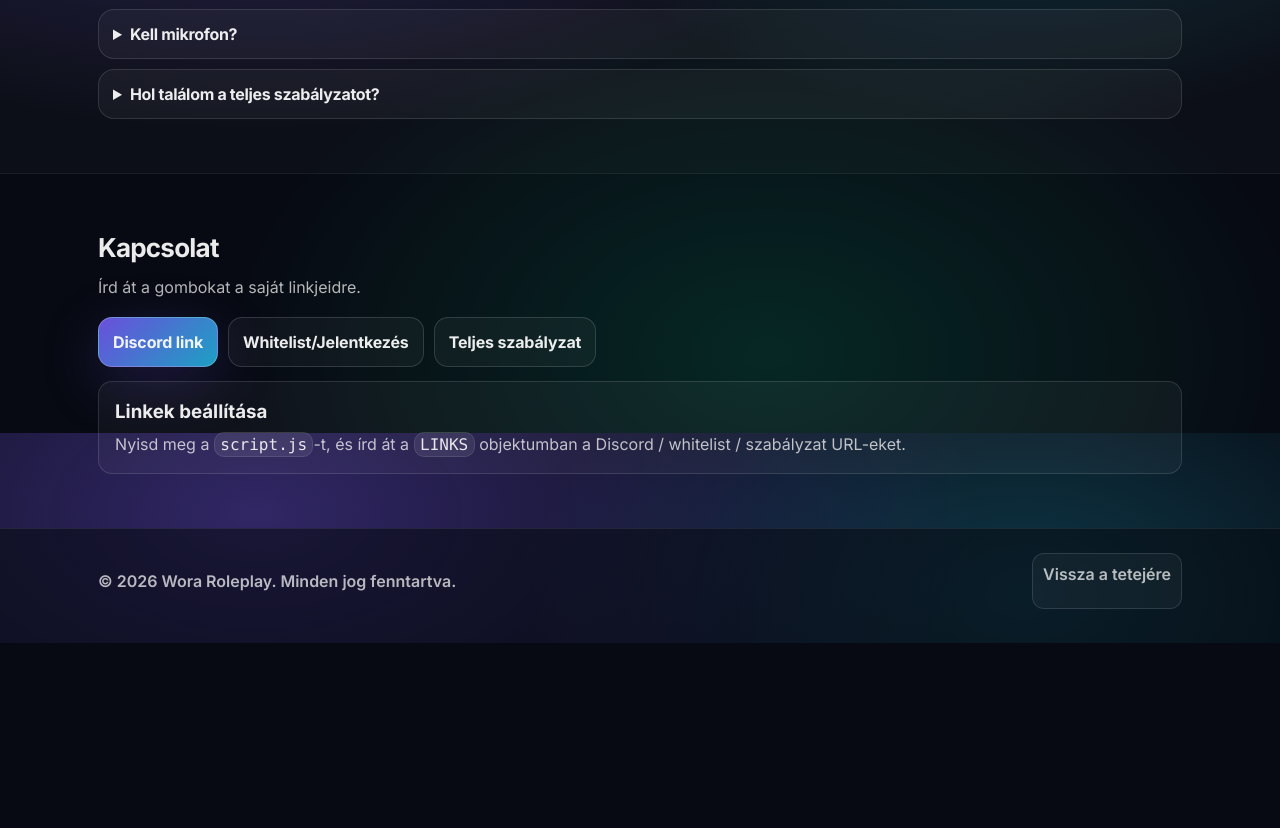
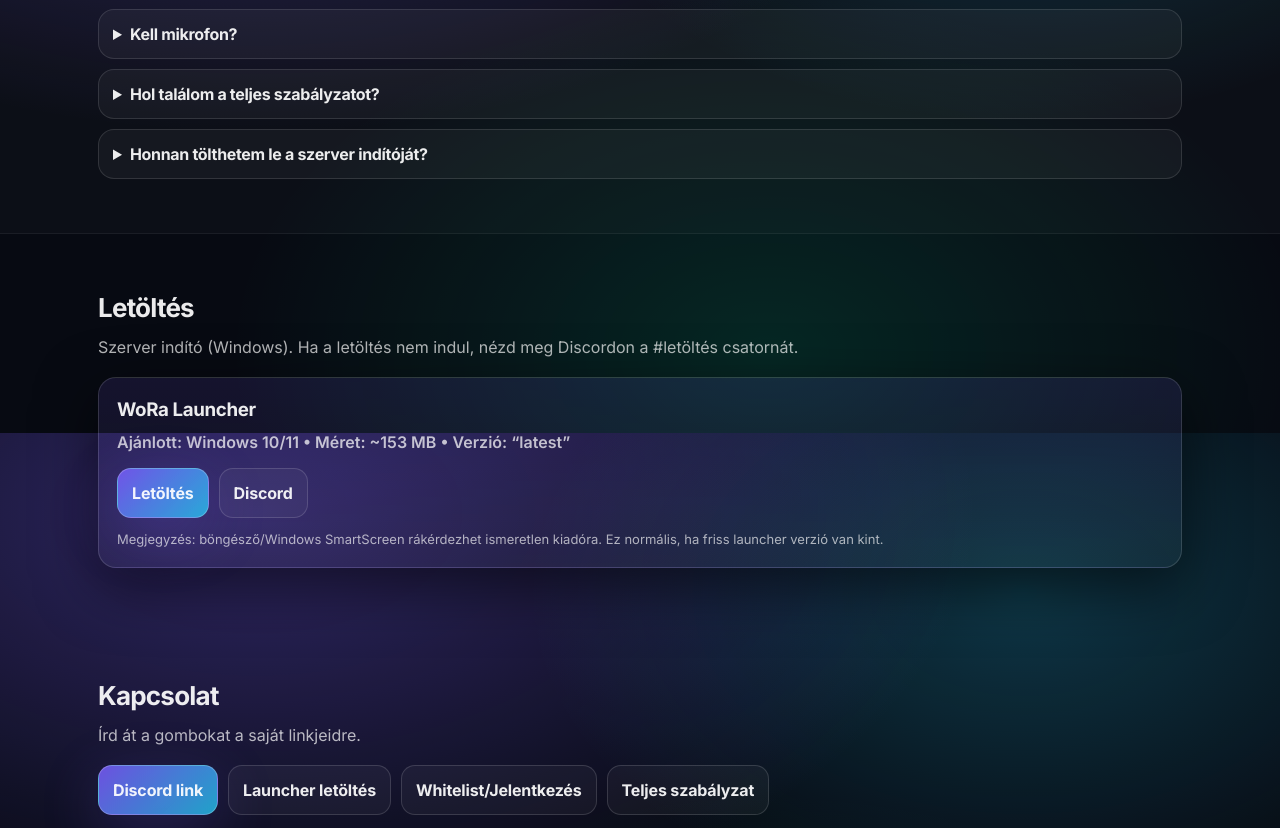
Before and after one commit to rasta4201020/woraroleplay, a plain HTML site: page index.html in a window 1280 px wide. Shown: the part 1967-2795 px from the top of the page. Before the commit the page ends 2610 px from the top, so only its background shows below. Drawn offline with Linux system fonts and the light colour scheme.

Commit message:
Add files via upload

```diff
--- a/index.html
+++ b/index.html
@@ -42,6 +42,7 @@
           <a href="#csatlakozas">Csatlakozás</a>
           <a href="#szabalyok">Szabályok</a>
           <a href="#frakciok">Frakciók</a>
+          <a href="#letoltes">Letöltés</a>
           <a href="#gyik">GYIK</a>
           <a class="nav__cta" href="#kapcsolat">Kapcsolat</a>
         </nav>
@@ -248,6 +249,46 @@
                 résznél be tudod állítani.
               </p>
             </details>
+            <details>
+              <summary>Honnan tölthetem le a szerver indítóját?</summary>
+              <p>
+                A “Letöltés” résznél találod. Ha még nem elérhető, lépj be Discordra —
+                ott mindig kint lesz az aktuális link.
+              </p>
+            </details>
+          </div>
+        </div>
+      </section>
+
+      <section id="letoltes" class="section">
+        <div class="container">
+          <div class="section__head">
+            <h2>Letöltés</h2>
+            <p>
+              Szerver indító (Windows). Ha a letöltés nem indul, nézd meg Discordon a
+              #letöltés csatornát.
+            </p>
+          </div>
+
+          <div class="download">
+            <div class="download__card">
+              <h3>WoRa Launcher</h3>
+              <p class="download__meta">
+                Ajánlott: Windows 10/11 • Méret: ~153 MB • Verzió: “latest”
+              </p>
+              <div class="download__actions">
+                <a class="btn btn--primary" href="#" data-link="launcher"
+                  >Letöltés</a
+                >
+                <a class="btn btn--ghost" href="#" data-link="discord"
+                  >Discord</a
+                >
+              </div>
+              <p class="download__note">
+                Megjegyzés: böngésző/Windows SmartScreen rákérdezhet ismeretlen
+                kiadóra. Ez normális, ha friss launcher verzió van kint.
+              </p>
+            </div>
           </div>
         </div>
       </section>
@@ -261,6 +302,7 @@
 
           <div class="contact">
             <a class="btn btn--primary" href="#" data-link="discord">Discord link</a>
+            <a class="btn btn--ghost" href="#" data-link="launcher">Launcher letöltés</a>
             <a class="btn btn--ghost" href="#" data-link="whitelist"
               >Whitelist/Jelentkezés</a
             >
--- a/script.js
+++ b/script.js
@@ -1,7 +1,8 @@
 const LINKS = {
-  discord: "https://discord.gg/IDE_JON_A_SAJAT_LINKED",
+  discord: "https://discord.gg/tpVpduEqDm",
   whitelist: "https://example.com/whitelist",
   rules: "https://example.com/szabalyzat",
+  launcher: "https://github.com/rasta4201020/woraroleplay/releases/latest",
 };
 
 function setYear() {
--- a/styles.css
+++ b/styles.css
@@ -552,6 +552,43 @@
   color: rgba(255, 255, 255, 0.72);
 }
 
+/* Download */
+.download {
+  display: grid;
+  grid-template-columns: 1fr;
+}
+
+.download__card {
+  padding: 18px;
+  border-radius: var(--radius);
+  border: 1px solid rgba(255, 255, 255, 0.14);
+  background: linear-gradient(180deg, rgba(124, 92, 255, 0.12), rgba(255, 255, 255, 0.03));
+  box-shadow: var(--shadow);
+}
+
+.download__card h3 {
+  margin: 0 0 6px;
+  letter-spacing: -0.02em;
+}
+
+.download__meta {
+  margin: 0 0 14px;
+  color: rgba(255, 255, 255, 0.72);
+  font-weight: 600;
+}
+
+.download__actions {
+  display: flex;
+  gap: 10px;
+  flex-wrap: wrap;
+}
+
+.download__note {
+  margin: 12px 0 0;
+  color: rgba(255, 255, 255, 0.65);
+  font-size: 13px;
+}
+
 /* Footer */
 .footer {
   padding: 24px 0 34px;
```
